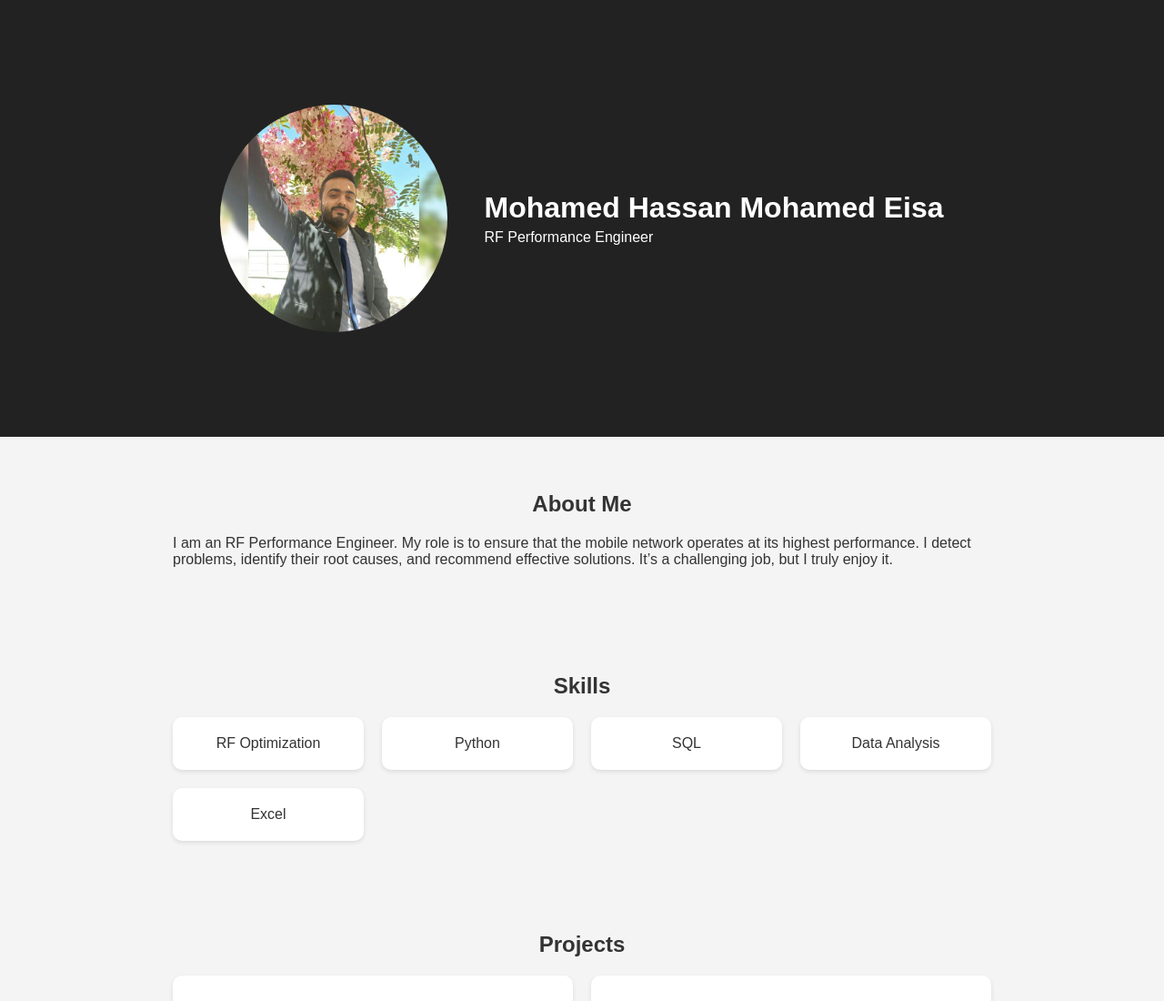
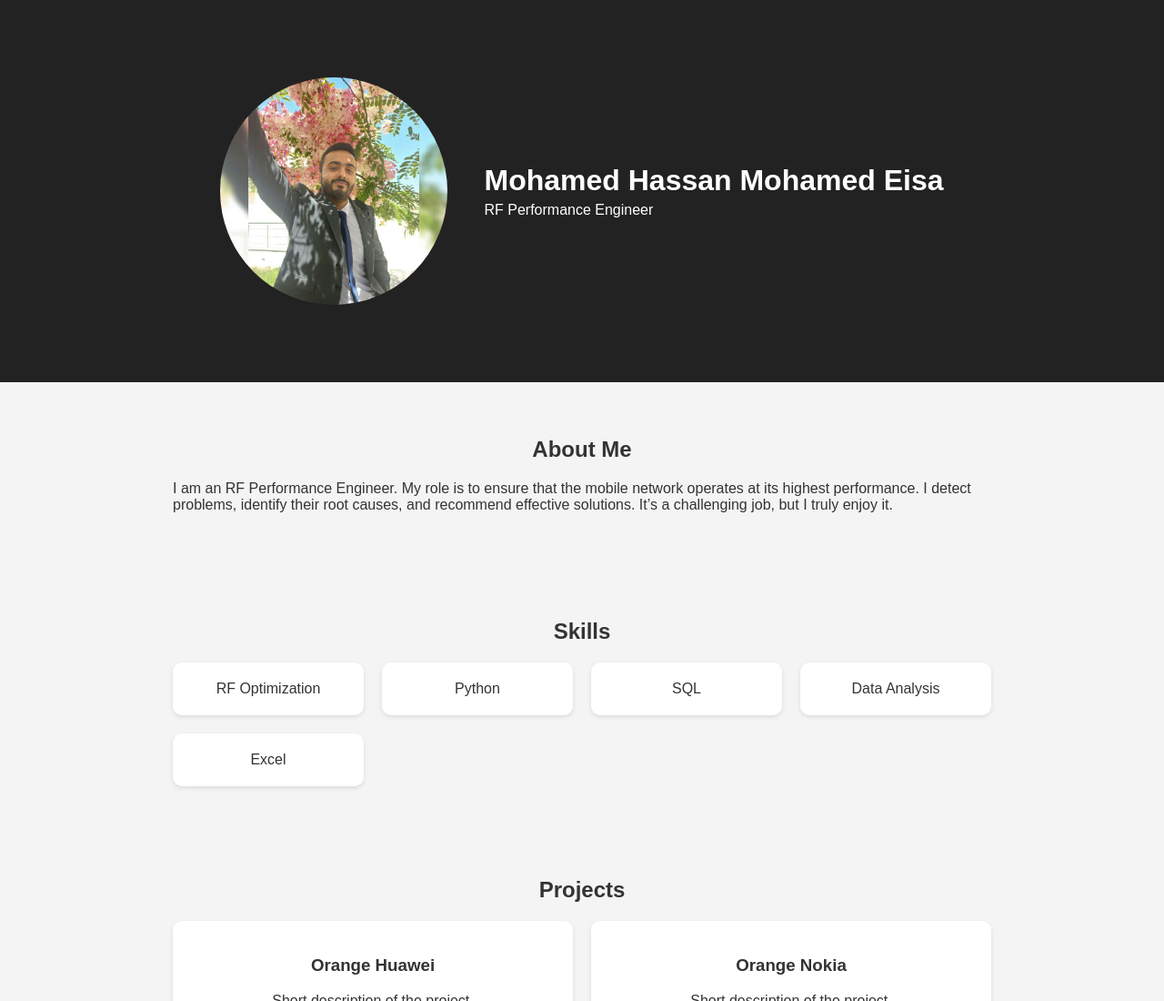
Before and after one commit to XSAWEF/Portfolio, a plain HTML site: page index.html in a window 1280 px wide. Shown: the top 1100 px of the page at 91% size. Drawn offline with Linux system fonts and the light colour scheme.

Commit message:
Update index.html

```diff
--- a/index.html
+++ b/index.html
@@ -16,12 +16,12 @@
         header {
             background-color: #222;
             color: #fff;
-            padding: 100px 20px; /* أعلى وأسفل أكبر لتناسب الصورة */
+            padding: 80px 15px; /* أعلى وأسفل أكبر لتناسب الصورة */
             display: flex;
             align-items: center;
             justify-content: center;
             gap: 40px;
-            min-height: 280px; /* ارتفاع مناسب للصورة الكبيرة */
+            min-height: 260px; /* ارتفاع مناسب للصورة الكبيرة */
         }
 
         header img {
```
